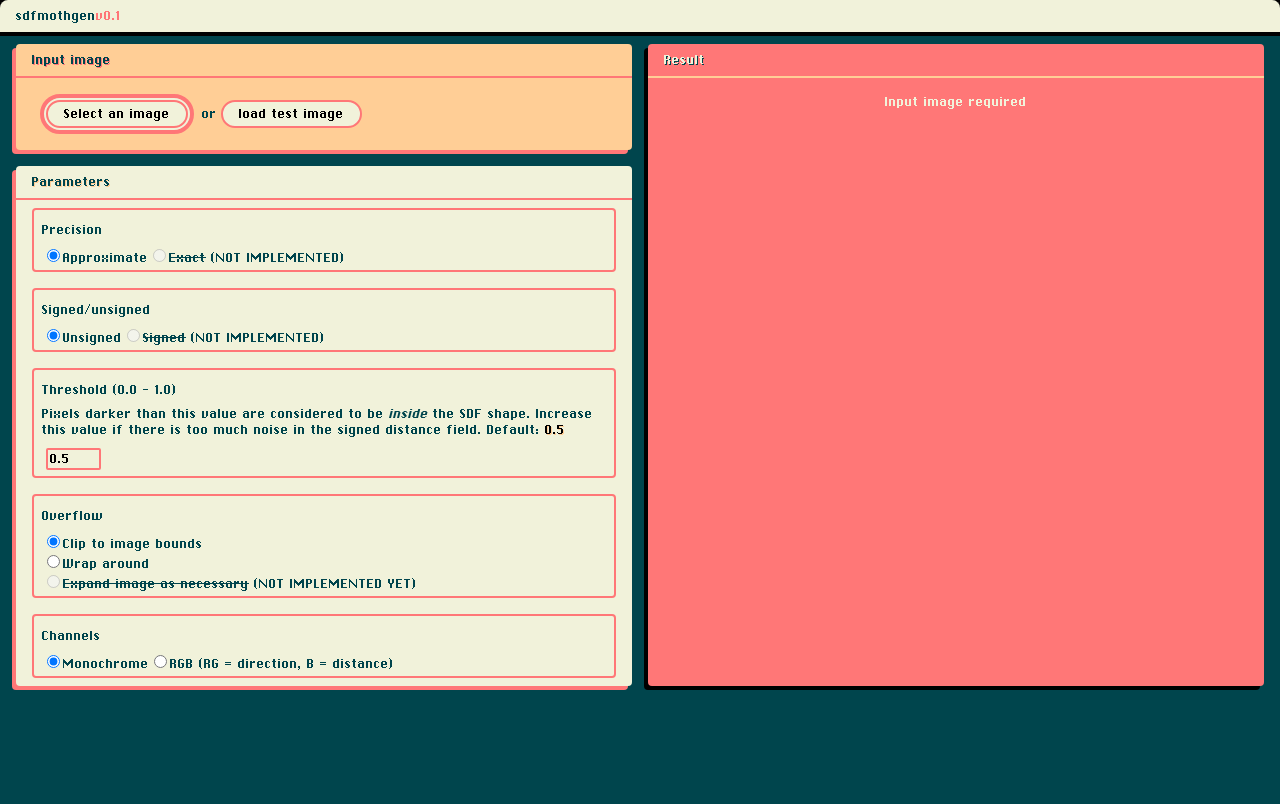
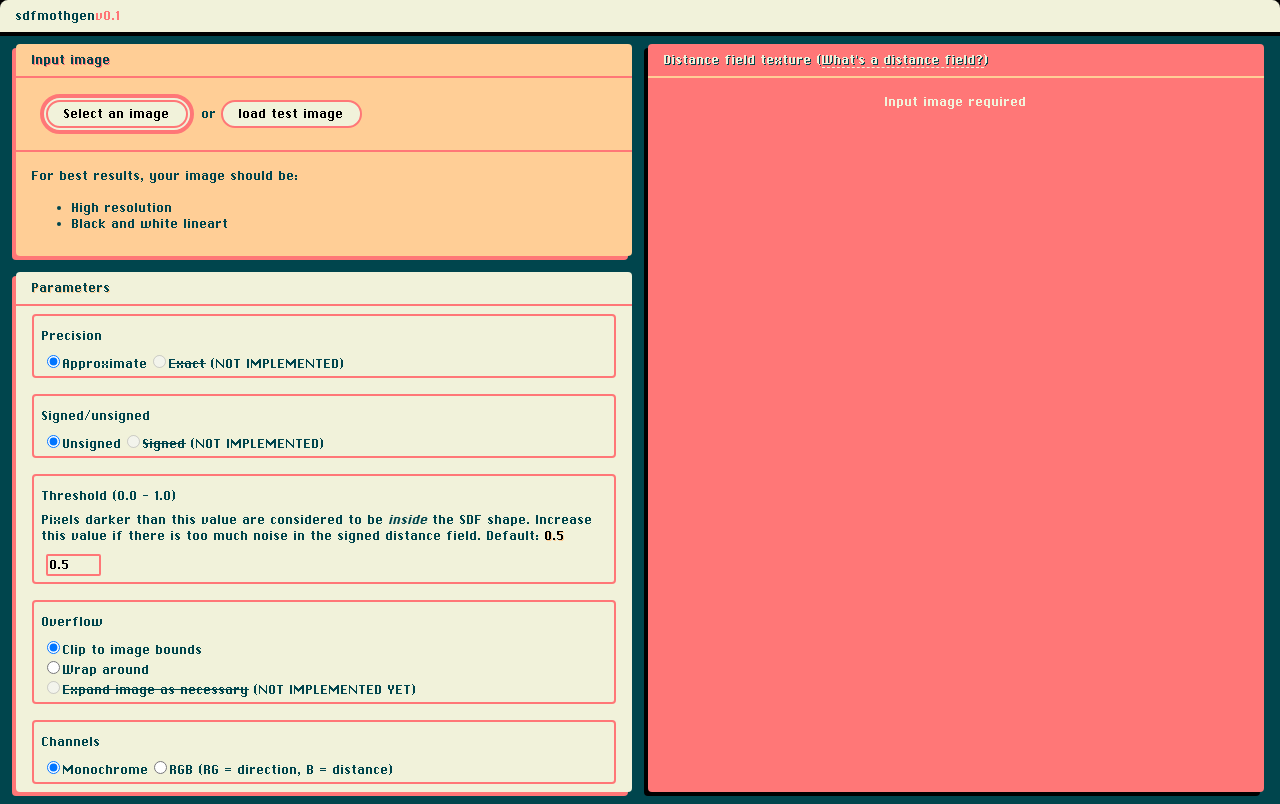
Before and after one commit to lpszmoths/websdf, a Next.js app: page / in a window 1280 px wide. Built offline with nearby package versions, Linux system fonts and the light colour scheme.

Commit message:
UI and styling fixes

```diff
--- a/src/app/page.tsx
+++ b/src/app/page.tsx
@@ -5,7 +5,7 @@ import * as React from 'react'
 import sdfConverterPageStyles from '../styles/sdf-converter-page.module.css'
 import boxStyles from '../styles/boxes.module.css'
 import imageStyles from '../styles/images.module.css'
-import { SDFChannelMode, SDFConverterOverflowMode, SDFPrecisionMode, SDFSignMode } from '@/sdf/sdf-constants'
+import { SDFChannelMode, SDFConverterOverflowMode, SDFPrecisionMode, SDFSignMode, SDF_EXTERNAL_LINK } from '@/sdf/sdf-constants'
 import { generateSDF } from '@/sdf/sdf-lib'
 import { APP_NAME } from '@/app-constants'
 import ImageUploader from '@/components/image-uploader'
@@ -77,7 +77,7 @@ export default function SDFIfyPage({ }: SDFIfyPageProps) {
               title='Input image'
               variant='secondary'
               topLevel
-            >
+              subSections={[
                 <ImageUploader
                   onChange={
                     (
@@ -88,7 +88,16 @@ export default function SDFIfyPage({ }: SDFIfyPageProps) {
                       setInputImageURL(newImageURL)
                     }
                   }
-              />
+                />,
+                <>
+                  <p>For best results, your image should be:</p>
+                  <ul>
+                    <li>High resolution</li>
+                    <li>Black and white lineart</li>
+                  </ul>
+                </>
+              ]}
+            >
             </Section>
             <Section
               id="parameters-section"
@@ -130,7 +139,15 @@ export default function SDFIfyPage({ }: SDFIfyPageProps) {
             </Section>
             <Section
               id="output-section"
-              title='Result'
+              title={<>
+                Distance field texture
+                (
+                  <a
+                    href={SDF_EXTERNAL_LINK}
+                    target='_blank'
+                  >What's a distance field?</a>
+                )
+              </>}
               variant='tertiary'
               topLevel
             >
--- a/src/components/image-uploader.tsx
+++ b/src/components/image-uploader.tsx
@@ -3,8 +3,6 @@
 import * as React from 'react'
 
 import imageStyles from '../styles/images.module.css'
-
-const SDF_EXTERNAL_LINK = 'https://en.wikipedia.org/wiki/Signed_distance_function'
 
 export interface ImageUploaderProps {
   onChange: (image: HTMLImageElement | null, imageURL: string | null) => void
--- a/src/components/section.tsx
+++ b/src/components/section.tsx
@@ -14,11 +14,12 @@ import SDFRadiusInput from '@/components/sdf-radius-input'
 
 export interface SectionProps extends React.PropsWithChildren {
   id?: string
-  title?: string
+  title?: React.ReactNode
   className?: string
   classNames?: string[]
   variant?: 'primary' | 'secondary' | 'tertiary'
   topLevel?: boolean
+  subSections?: React.ReactNode[]
 }
 
 export default function Section({
@@ -29,6 +30,7 @@ export default function Section({
   variant,
   topLevel,
   children,
+  subSections,
 }: SectionProps) {
   const optionalProps: any = {}
   if (id) {
@@ -79,9 +81,22 @@ export default function Section({
             <h2 className={boxStyles.boxTitle}>{title}</h2>
           ) : null
         }
-        <div className={boxStyles.boxSection}>
-          {children}
-        </div>
+        {
+          subSections ? (
+            subSections.map((ss: React.ReactNode, i: number) => (
+              <div
+                className={boxStyles.boxSection}
+                key={i}
+              >
+                {ss}
+              </div>
+            ))
+          ) : (
+            <div className={boxStyles.boxSection}>
+              {children}
+            </div>
+          )
+        }
       </section>
     </>
   )
--- a/src/sdf/sdf-constants.ts
+++ b/src/sdf/sdf-constants.ts
@@ -23,3 +23,5 @@ export enum SDFPrecisionMode {
   APPROXIMATE = 'approximate',
   EXACT = 'exact',
 }
+
+export const SDF_EXTERNAL_LINK = 'https://en.wikipedia.org/wiki/Signed_distance_function'
--- a/src/styles/global-styles.css
+++ b/src/styles/global-styles.css
@@ -49,12 +49,16 @@ body {
   padding: 0;
 }
 
-a, a:link {
+a, a:link, a:visited {
   text-decoration: none;
+  color: var(--fg-color);
+  border-bottom: dashed .0625rem var(--fg-color);
 }
 
 a:hover, a:active {
-  text-decoration: underline;
+  text-decoration: none;
+  color: var(--fg-color-strong);
+  border-bottom: solid .0625rem var(--fg-color);
 }
 
 body,
```
Lines whose indentation alone changed are shown as unchanged.
